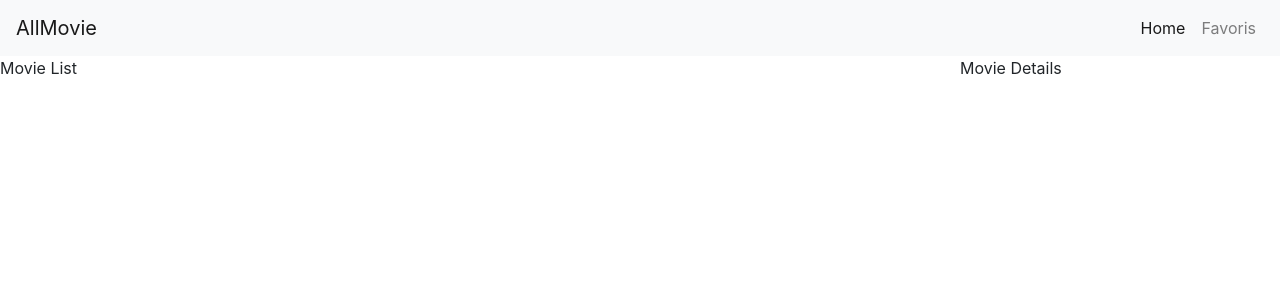
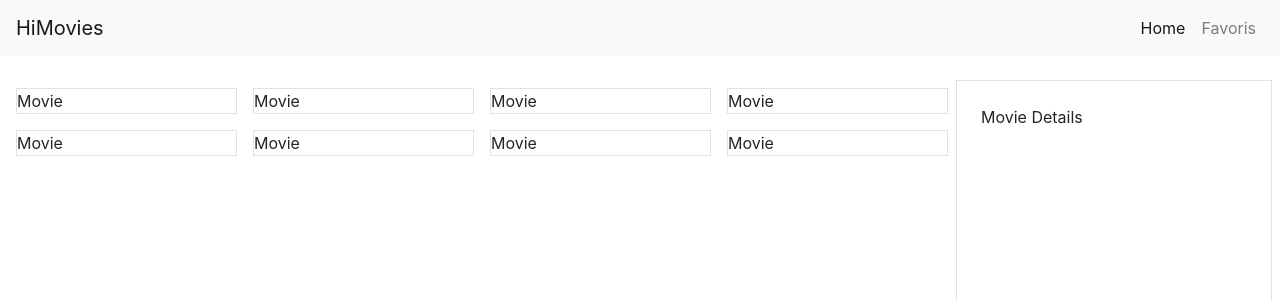
Before and after one commit to FullStackUp/movies, a React (Create React App) app: page / in a window 1280 px wide. Shown: the top 300 px of the page. Built offline with nearby package versions, Linux system fonts and the light colour scheme.

Commit message:
Setting up the List and Details Movies

```diff
--- a/src/App.js
+++ b/src/App.js
@@ -4,9 +4,9 @@ import { Header, MovieDetails, MovieList } from "./components/index.js";
 class App extends Component {
   render() {
     return (
-      <div className="App">
+      <div className="App d-flex flex-column">
         <Header />
-        <div className="d-flex flex-row">
+        <div className="d-flex flex-row flex-fill pt-4 p-2">
           <MovieList />
           <MovieDetails />
         </div>
--- a/src/components/header/Header.js
+++ b/src/components/header/Header.js
@@ -5,7 +5,7 @@ export default class Header extends Component {
     return (
       <header className="navbar navbar-expand-sm navbar-light bg-light">
         <a className="navbar-brand" href="/">
-          AllMovie
+          HiMovies
         </a>
         <button className="navbar-toggler">
           <span className="navbar-toggler-icon"></span>
--- a/src/components/movie-details/MovieDetails.js
+++ b/src/components/movie-details/MovieDetails.js
@@ -2,6 +2,6 @@ import React, { Component } from "react";
 
 export default class MovieDetails extends Component {
   render() {
-    return <div className="w-25">Movie Details</div>;
+    return <div className="w-25 border p-4">Movie Details</div>;
   }
 }
--- a/src/components/movie-list/MovieList.js
+++ b/src/components/movie-list/MovieList.js
@@ -2,6 +2,33 @@ import React, { Component } from "react";
 
 export default class MovieList extends Component {
   render() {
-    return <div className="w-75">Movie List</div>;
+    return (
+      <div className="w-75 d-flex flex-row flex-wrap align-content-start">
+        <div className="w-25 p-2">
+          <div className="border">Movie</div>
+        </div>
+        <div className="w-25 p-2">
+          <div className="border">Movie</div>
+        </div>
+        <div className="w-25 p-2">
+          <div className="border">Movie</div>
+        </div>
+        <div className="w-25 p-2">
+          <div className="border">Movie</div>
+        </div>
+        <div className="w-25 p-2">
+          <div className="border">Movie</div>
+        </div>
+        <div className="w-25 p-2">
+          <div className="border">Movie</div>
+        </div>
+        <div className="w-25 p-2">
+          <div className="border">Movie</div>
+        </div>
+        <div className="w-25 p-2">
+          <div className="border">Movie</div>
+        </div>
+      </div>
+    );
   }
 }
--- a/src/index.css
+++ b/src/index.css
@@ -1,13 +1,17 @@
 body {
   margin: 0;
-  font-family: -apple-system, BlinkMacSystemFont, 'Segoe UI', 'Roboto', 'Oxygen',
-    'Ubuntu', 'Cantarell', 'Fira Sans', 'Droid Sans', 'Helvetica Neue',
+  font-family: -apple-system, BlinkMacSystemFont, "Segoe UI", "Roboto", "Oxygen",
+    "Ubuntu", "Cantarell", "Fira Sans", "Droid Sans", "Helvetica Neue",
     sans-serif;
   -webkit-font-smoothing: antialiased;
   -moz-osx-font-smoothing: grayscale;
 }
 
 code {
-  font-family: source-code-pro, Menlo, Monaco, Consolas, 'Courier New',
+  font-family: source-code-pro, Menlo, Monaco, Consolas, "Courier New",
     monospace;
 }
+
+.App {
+  min-height: 100vh;
+}
```
